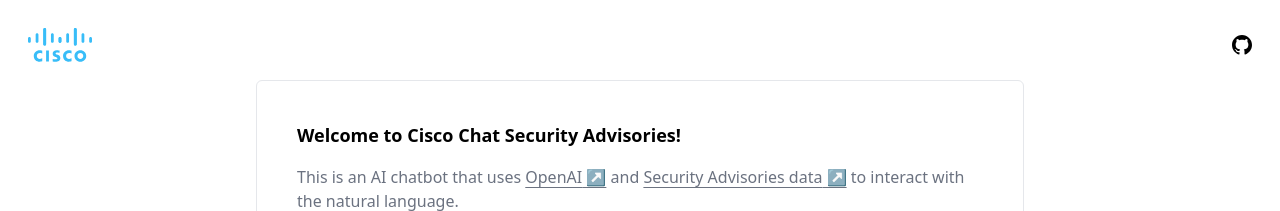
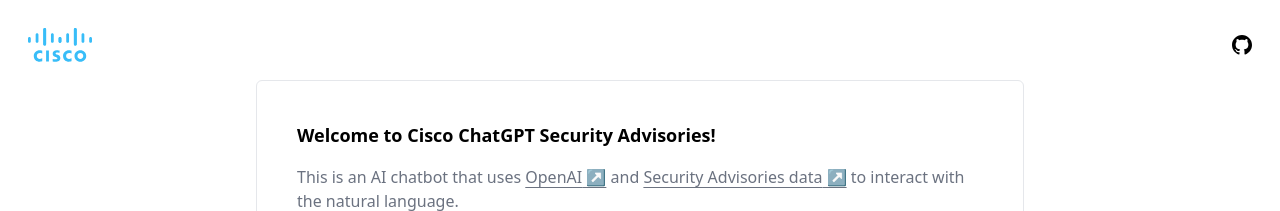
Before and after one commit to candidosales/cisco-chat-frontend, a SvelteKit app: page / in a window 1280 px wide. Shown: the top 211 px of the page. Built offline with nearby package versions, Linux system fonts and the light colour scheme.

Commit message:
improve title and description

```diff
--- a/src/lib/Hero.svelte
+++ b/src/lib/Hero.svelte
@@ -17,7 +17,7 @@
 
 <div class="border-gray-200sm:mx-0 mx-5 mt-20 max-w-screen-md rounded-md border sm:w-full">
 	<div class="flex flex-col space-y-4 p-7 sm:p-10">
-		<h1 class="text-lg font-semibold text-black">Welcome to Cisco Chat Security Advisories!</h1>
+		<h1 class="text-lg font-semibold text-black">Welcome to Cisco ChatGPT Security Advisories!</h1>
 		<p class="text-gray-500">
 			This is an
 			<!-- -->AI chatbot that uses<!-- -->
--- a/src/routes/+page.svelte
+++ b/src/routes/+page.svelte
@@ -39,7 +39,7 @@
 
 <svelte:head>
 	<title>Cisco ChatGPT - Security Advisories</title>
-	<meta name="description" content="Cisco ChatGPT - Security Advisories" />
+	<meta name="description" content="This is an AI chatbot that uses OpenAI and Security Advisories data to interact with the natural language." />
 	<meta name="robots" content="index,follow" />
 	<meta name="googlebot" content="index,follow" />
 
@@ -47,7 +47,7 @@
 	<meta property="og:title" content="Cisco ChatGPT - Security Advisories" />
 	<meta
 		property="og:description"
-		content="If you have any doubts regarding security advisories, I am here to help you clarify them"
+		content="This is an AI chatbot that uses OpenAI and Security Advisories data to interact with the natural language."
 	/>
 </svelte:head>
 
```
